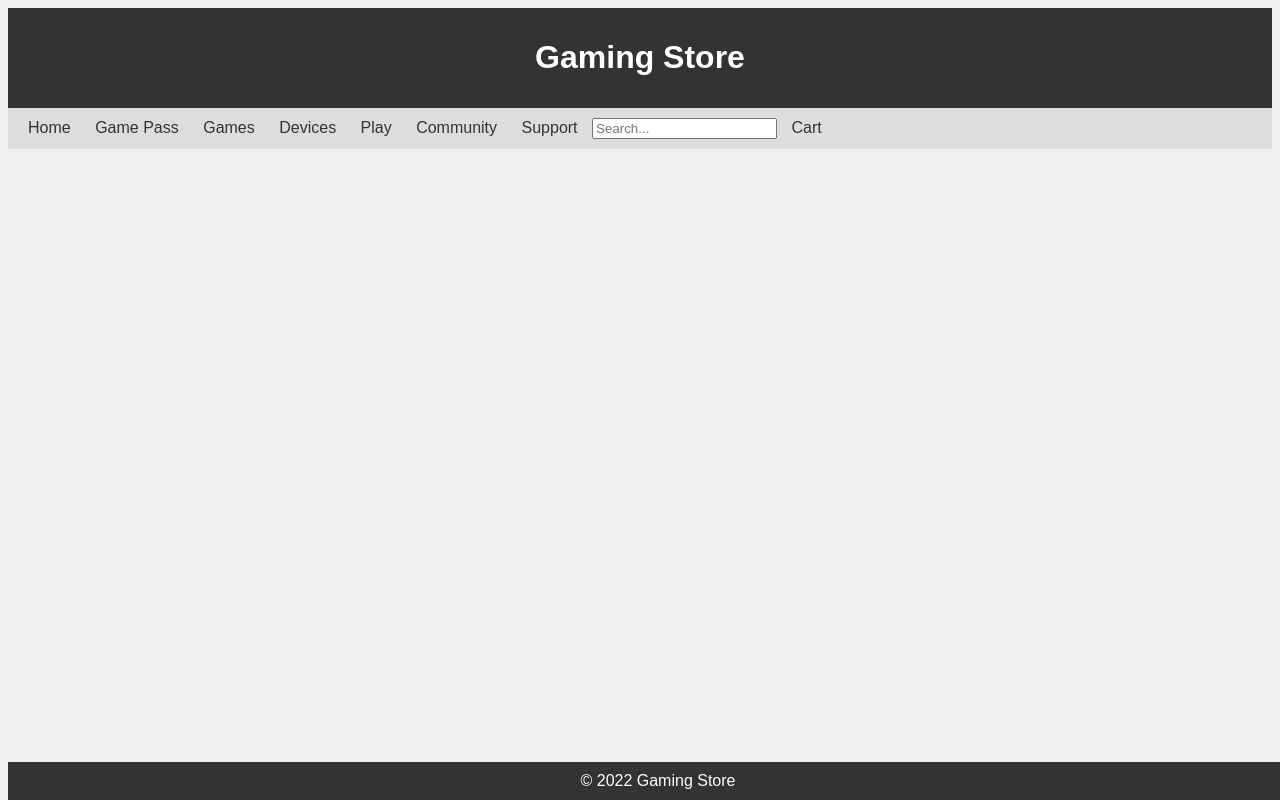
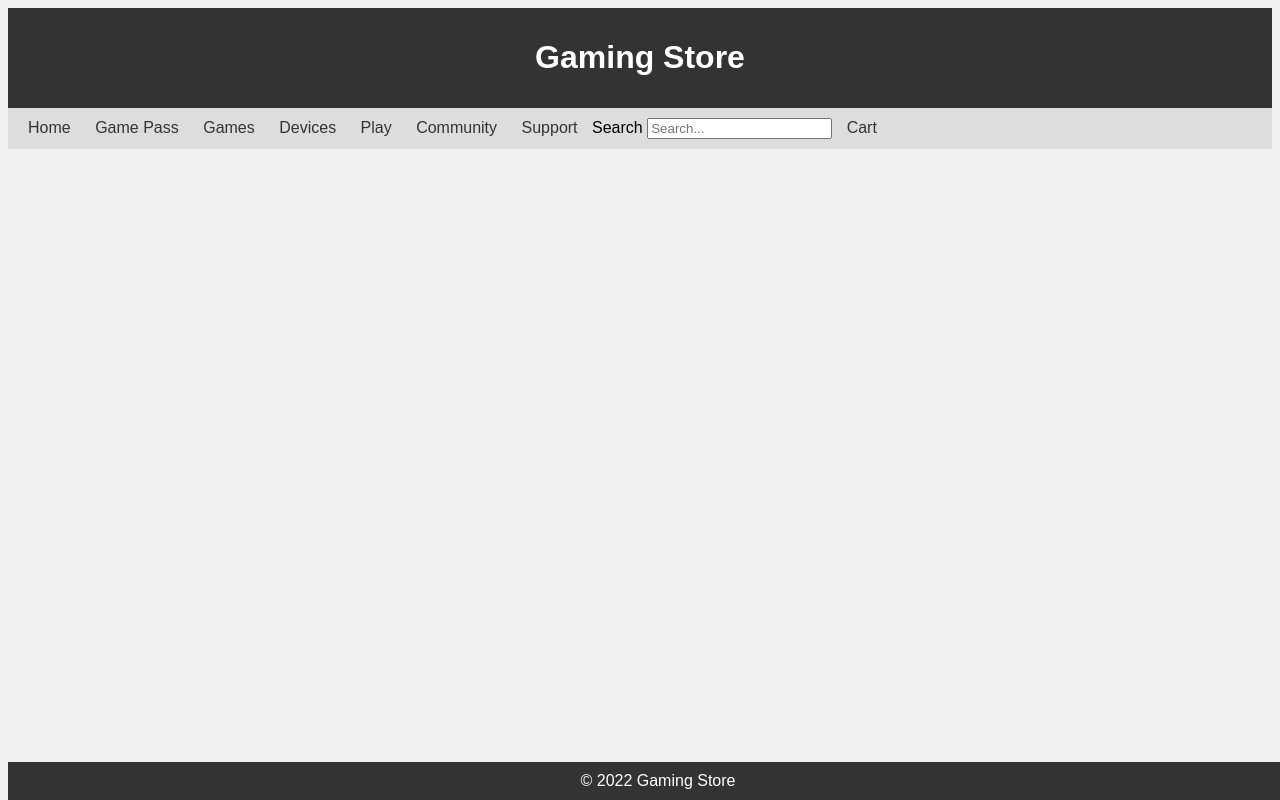
Before and after one commit to DeepakkumarSAMPATH/GitHubCoPilot_After_fix, a plain HTML site: page index.html in a window 1280 px wide. Drawn offline with Linux system fonts and the light colour scheme.

Commit message:
Update index.html
Fixed 1 X Missing form label and 1 X Language missing or invalid

```diff
--- a/index.html
+++ b/index.html
@@ -1,5 +1,5 @@
 <!DOCTYPE html>
-<html>
+<html lang="en">
 <head>
     <title>Gaming Store</title>
     <style>
@@ -45,7 +45,8 @@
         <a href="#">Play</a>
         <a href="#">Community</a>
         <a href="#">Support</a>
-        <input type="text" placeholder="Search...">
+        <label for="search">Search</label>
+        <input type="text" id="search" placeholder="Search...">
         <a href="#">Cart</a>
     </nav>
     <main>
```
